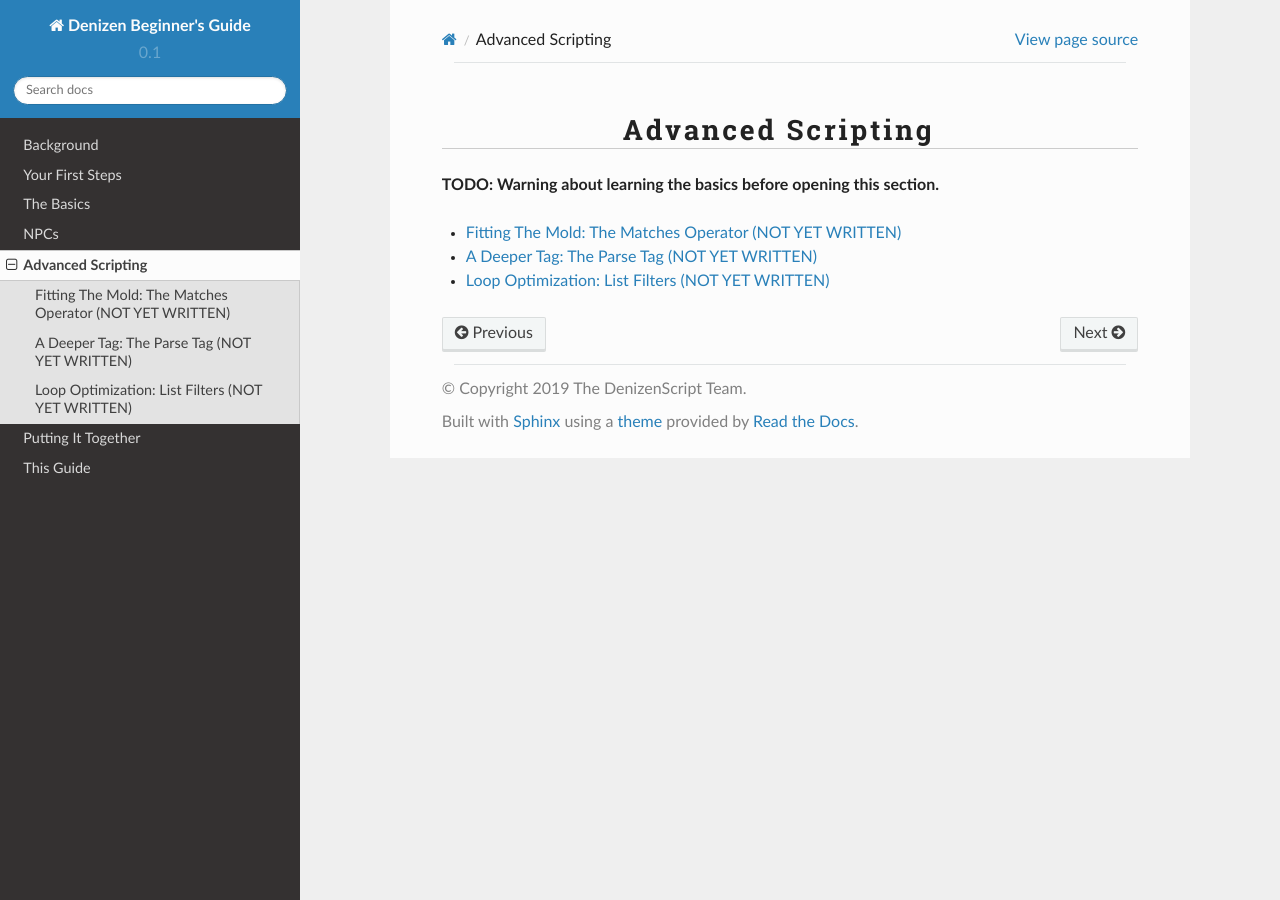
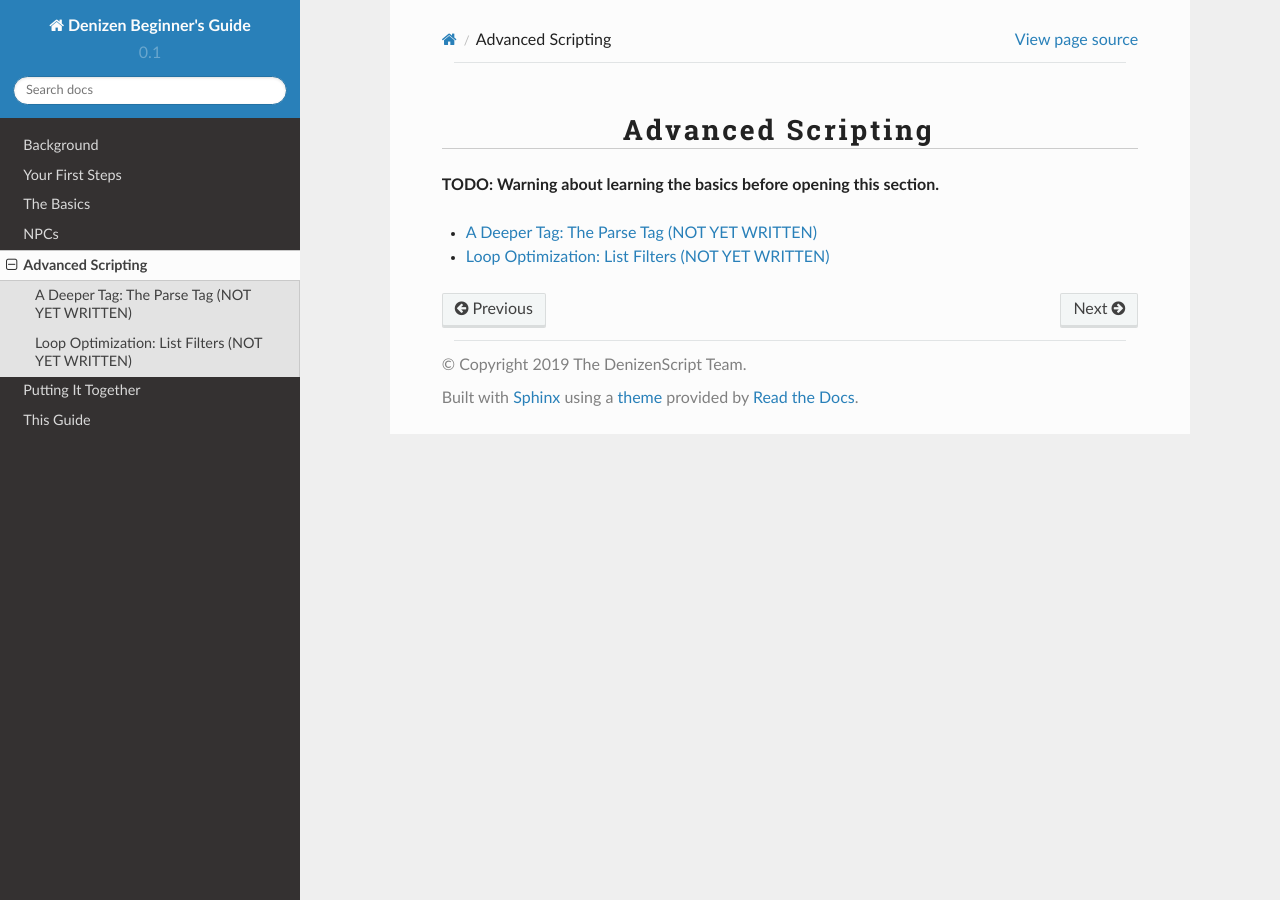
Before and after one commit to DenizenScript/Denizen-Beginners-Guide, a Sphinx documentation site: the page built from source/guides/advanced/index.md, in a window 1280 px wide. Built offline with Sphinx 7.4.7 and the Read the Docs theme 2.0.0, drawn with Linux system fonts in a browser that asks for light colours.

Commit message:
remove 'matches operator' placeholder page

````diff
--- a/source/guides/advanced/index.md
+++ b/source/guides/advanced/index.md
@@ -7,7 +7,6 @@ Advanced Scripting
     :maxdepth: 1
     :titlesonly:
 
-    matches-operator
     parse-tag
     list-filters
 ```
--- a/source/guides/advanced/matches-operator.md
+++ /dev/null
@@ -1,4 +0,0 @@
-Fitting The Mold: The Matches Operator (NOT YET WRITTEN)
---------------------------------------
-
-**TODO: Write-up that explains the `matches` operator, its available matches, and its use cases.**
````
